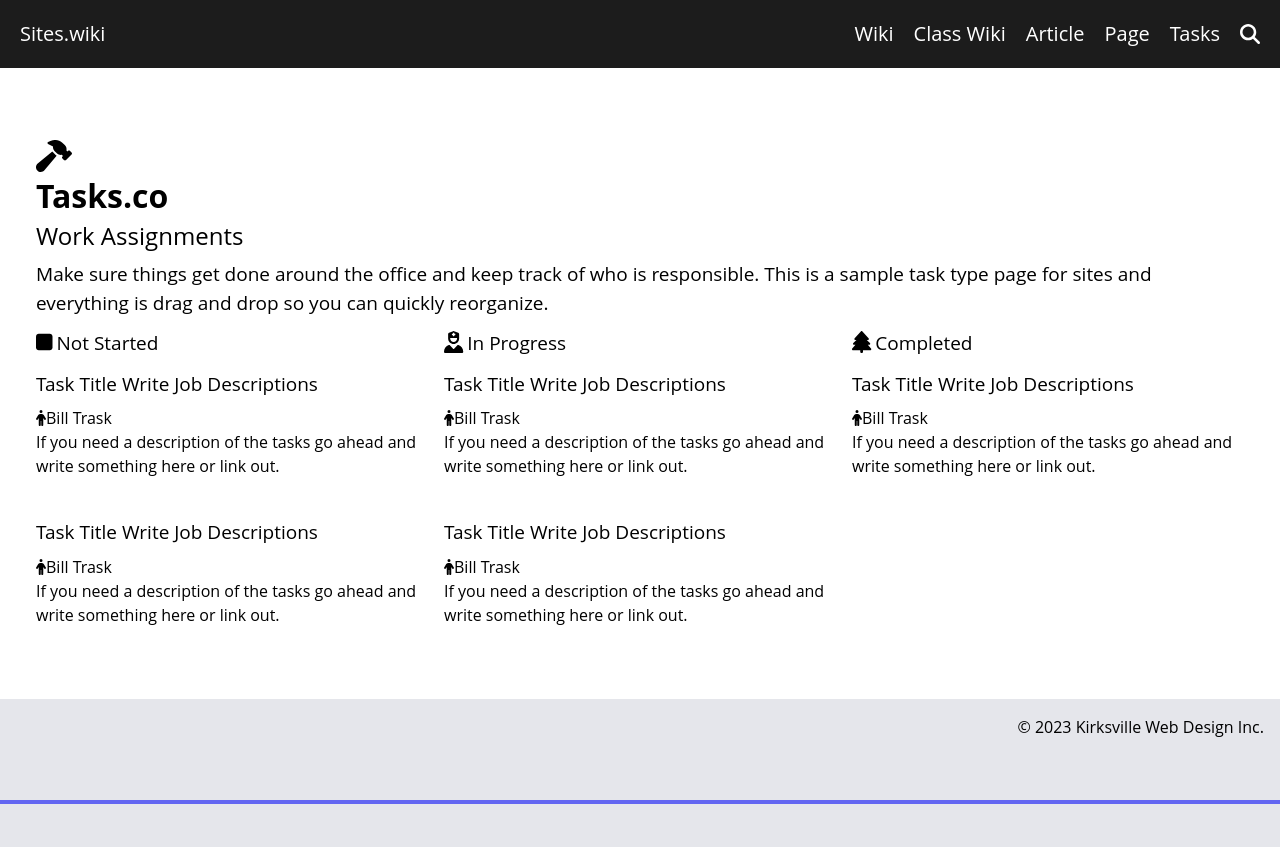
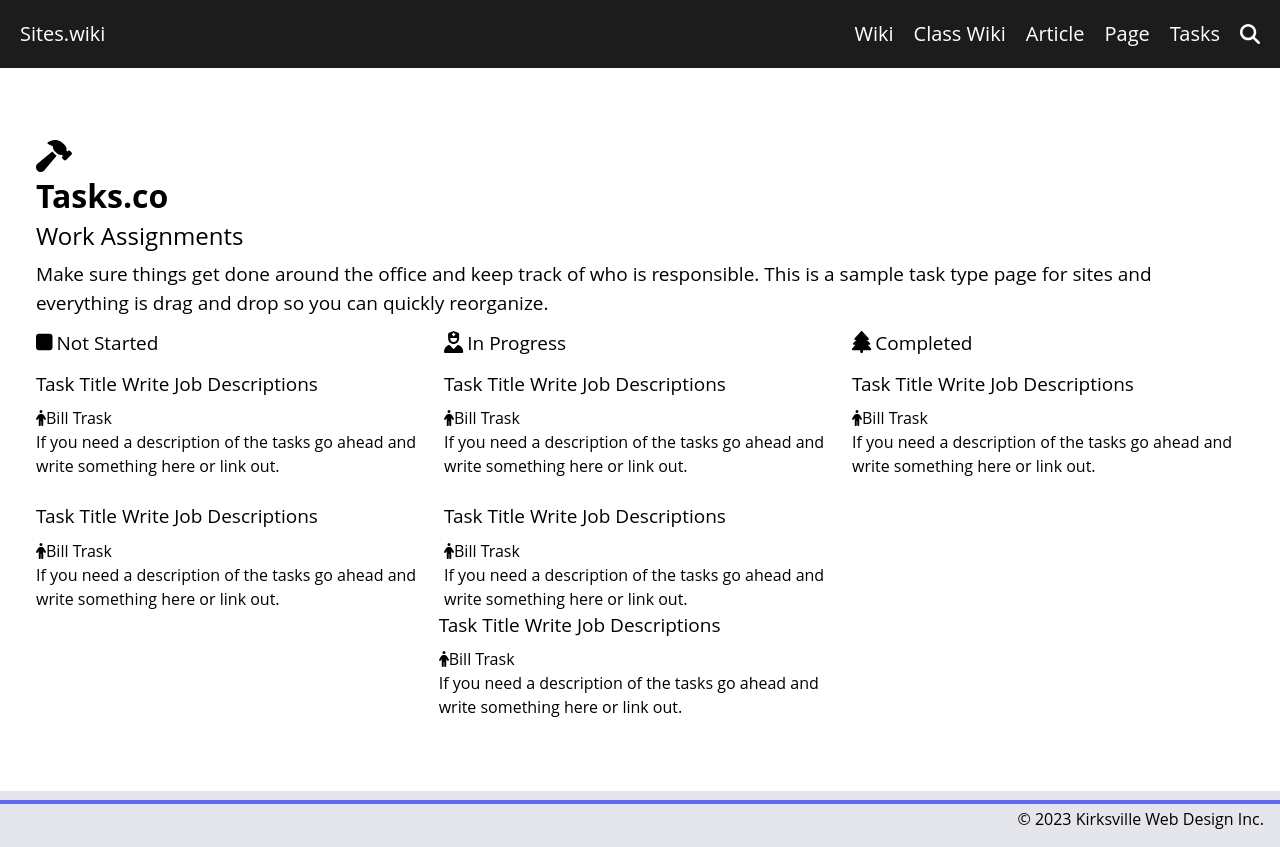
Before and after one commit to tailn804/nhakhoa-clone, a Vue app: page /tasks in a window 1280 px wide. Before the commit the page ends 804 px from the top, so only its background shows below. Built offline with nearby package versions, Linux system fonts and the light colour scheme.

Commit message:
Add column Tasks Page

```diff
--- a/src/components/MainHeader.vue
+++ b/src/components/MainHeader.vue
@@ -12,7 +12,7 @@
         </template>
         <button> <font-awesome-icon :icon="['fas', 'magnifying-glass']" /></button>
       </div>
-    </div>
+        </div>
   </div>
 </template>
 
--- a/src/pages/TasksPage.vue
+++ b/src/pages/TasksPage.vue
@@ -12,7 +12,7 @@
                 Make sure things get done around the office and keep track of who is responsible. This is a sample task type page for sites and everything is drag and drop so you can quickly reorganize.
             </span>
 
-            <div class="grid grid-cols-3 !gap-4">
+            <div class="grid grid-cols-3 gap-x-4 ">
                 <div class="" v-for="item in listData" :key="item.id">
                     <div class="py-3" >
                         <font-awesome-icon class="text-[22px] mr-1" :icon="item.img" />
@@ -33,6 +33,23 @@
                     </span>
                 </div>
             </div>
+           <div class="flex flex-row justify-center space-x-4">
+            <div class="w-1/3" v-for="item in listData1" :key="item.id">
+
+                    <span class="pt-3 text-[19px]">
+                        {{ item.title }}
+                    </span>
+
+                    <div class="mt-2">
+                        <font-awesome-icon :icon="item.icon" />
+                        <span>{{ item.subtitle }}</span>
+                    </div>
+
+                    <span class="mt-2">
+                        {{ item.text }}
+                    </span>
+            </div>
+           </div>
         </div>
    </main>
 </template>
```
